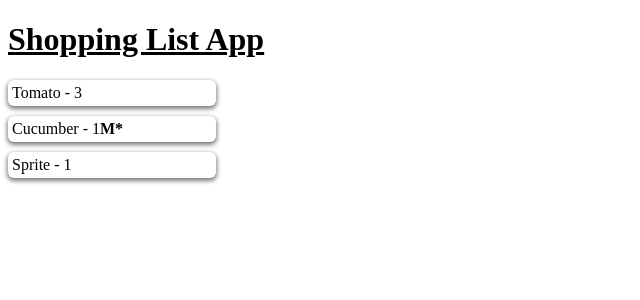
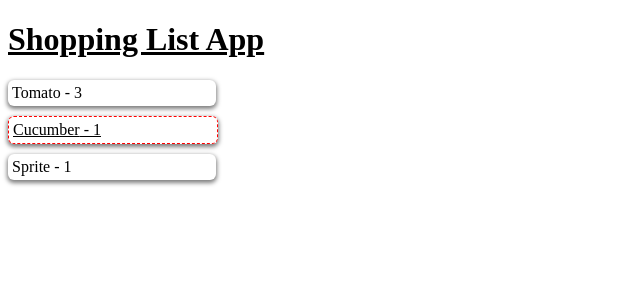
Before and after one commit to Ayzrian/mate-react-core, a React (Vite) app in the folder react-shopping-list/: page / in a window 1280 px wide. Shown: the top 300 px of the page, without its empty margins (0-640 px from the left). Built offline with nearby package versions, Linux system fonts and the light colour scheme.

Commit message:
How to do conditional styles (Finish)

```diff
--- a/react-shopping-list/package.json
+++ b/react-shopping-list/package.json
@@ -10,6 +10,7 @@
     "preview": "vite preview"
   },
   "dependencies": {
+    "classnames": "^2.5.1",
     "react": "^18.3.1",
     "react-dom": "^18.3.1"
   },
--- a/react-shopping-list/src/components/ShoppingListItem/ShoppingListItem.jsx
+++ b/react-shopping-list/src/components/ShoppingListItem/ShoppingListItem.jsx
@@ -1,9 +1,15 @@
 import "./ShoppingListItem.scss"
+import classNames from "classnames";
 
 export function ShoppingListItem({ item: { name, quantity = 1, mustHave }}) {
+
+    const itemClass = classNames('ShoppingListItem', {
+        'ShoppingListItem_must-have': mustHave
+    })
+
     return (
-        <li className="ShoppingListItem">
-            {name} - {quantity}{mustHave && <strong>M*</strong>}
+        <li className={itemClass}>
+            {name} - {quantity}
         </li>
     );
 }
```
Also changed, not shown: 1 other file (tests, documents, lock files or other folders).
